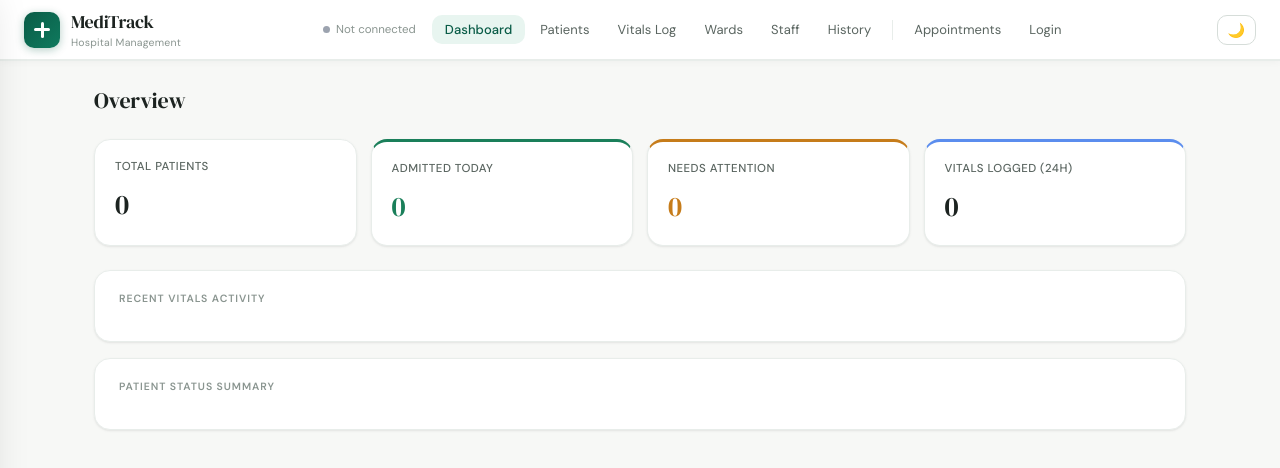
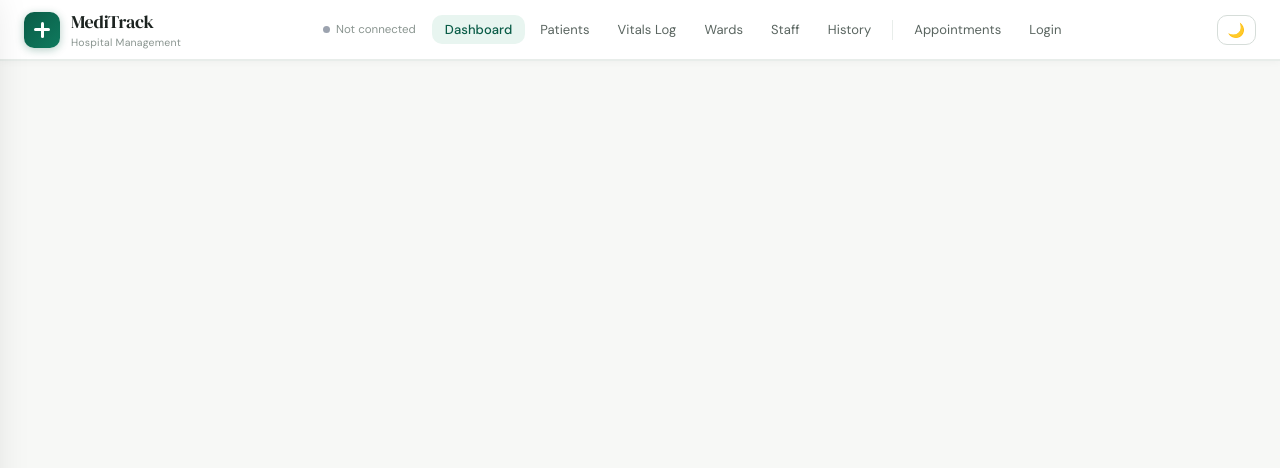
Before and after one commit to manzoorqirat-boop/meditrack-Railway, a website: page index.html in a window 1280 px wide. Drawn offline with Linux system fonts and the light colour scheme.

Commit message:
Update index.html

```diff
--- a/index.html
+++ b/index.html
@@ -127,7 +127,7 @@
   <div class="content">
 
     <!-- DASHBOARD -->
-    <div class="page active" id="page-dashboard">
+    <div class="page" id="page-dashboard">
       <div class="page-header">
         <div class="page-title">Overview</div>
         <div style="font-size:12px;color:var(--text-2)" id="dash-time"></div>
```
